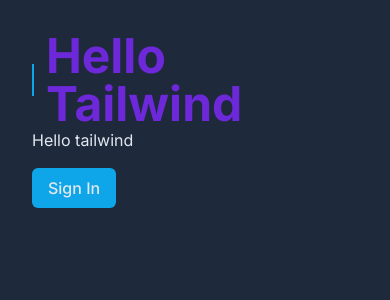
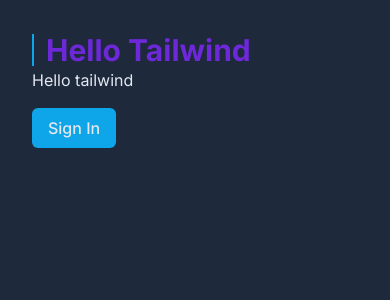
Before and after one commit to PabloYohan/TailwindStudy, a Next.js app: page / in a window 390 px wide. Shown: the top 300 px of the page. Built offline with nearby package versions, Linux system fonts and the light colour scheme.

Commit message:
Entendendo responsividade e breakpoints no tailwind

```diff
--- a/src/app/page.tsx
+++ b/src/app/page.tsx
@@ -1,7 +1,7 @@
 export default function Home() {
   return (
     <div className="p-8 bg-slate-800 text-slate-200 h-screen">
-      <h1 className="font-bold text-5xl text-violet-700 flex items-center gap-3 before:w-0.5 before:h-8 before:bg-sky-500">Hello Tailwind</h1>
+      <h1 className="font-bold text-3xl sm:text-5xl lg:text-6xl text-violet-700 flex items-center gap-3 before:w-0.5 before:h-8 before:bg-sky-500">Hello Tailwind</h1>
       <h2>Hello tailwind</h2>
       <button  className="bg-sky-500 px-4 py-2 rounded-md font-medium mt-4 enabled:hover:bg-sky-600 disabled:opacity-60 disabled:cursor-not-allowed">Sign In</button>
     </div>
```
